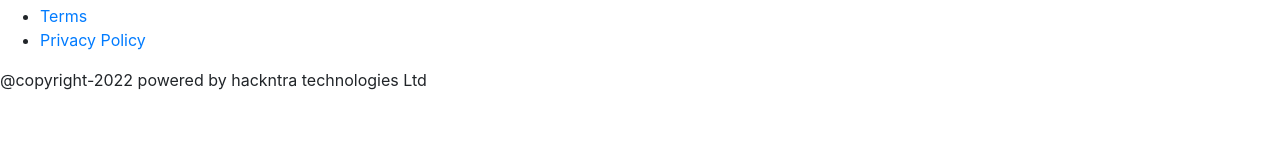
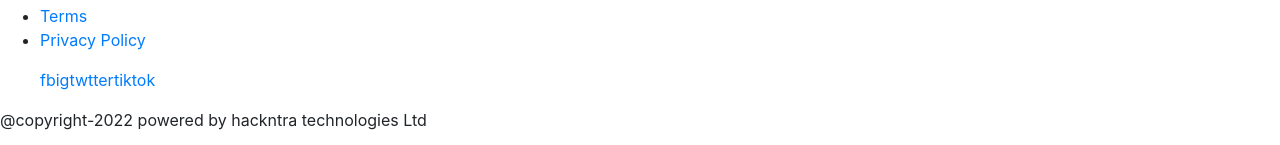
Before and after one commit to nandaditra/mealcook-frontend, a React (Create React App) app: page / in a window 1280 px wide. Shown: the part 2919-3064 px from the top of the page. Before the commit the page ends 3027 px from the top, so only its background shows below. Built offline with nearby package versions, Linux system fonts and the light colour scheme.

Commit message:
add background-color and make text in center position

```diff
--- a/src/components/Footer.js
+++ b/src/components/Footer.js
@@ -14,10 +14,10 @@ export default function Footer() {
              </ul>
 
              <ul>
-               <a href=""><FontAwesomeIcon icon="fa-brands fa-facebook" /></a>
-               <a href=""><FontAwesomeIcon icon="fa-brands fa-instagram" /></a>
-               <a href=""><FontAwesomeIcon icon="fa-brands fa-twitter" /></a>
-               <a href=""><FontAwesomeIcon icon="fa-brands fa-tiktok" /></a>
+               <a href=""><FontAwesomeIcon icon="fa-brands fa-facebook" />fb</a>
+               <a href=""><FontAwesomeIcon icon="fa-brands fa-instagram" />ig</a>
+               <a href=""><FontAwesomeIcon icon="fa-brands fa-twitter" />twtter</a>
+               <a href=""><FontAwesomeIcon icon="fa-brands fa-tiktok" />tiktok</a>
              </ul>
 
              <p>@copyright-2022 powered by hackntra technologies Ltd</p>
```
